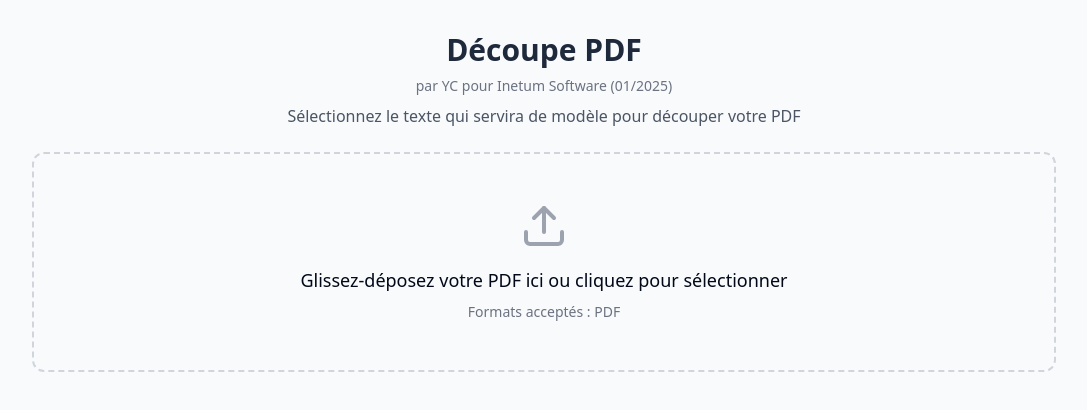
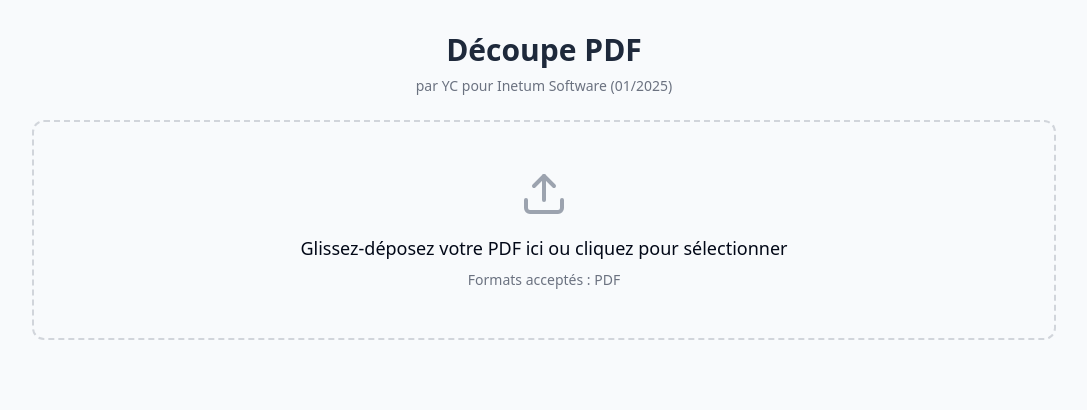
Before and after one commit to YannCariou/pdf-slicer-magic, a React (Vite) app: page / in a window 1280 px wide. Shown: the top 410 px of the page, without its empty margins (96-1183 px from the left). Built offline with nearby package versions, Linux system fonts and the light colour scheme.

Commit message:
Remove instruction text from Index page
Deleted the phrase "Sélectionnez le texte qui servira de modèle pour découper votre PDF" from the Index component to streamline the user interface.
[skip gpt_engineer]

```diff
--- a/src/pages/Index.tsx
+++ b/src/pages/Index.tsx
@@ -24,9 +24,6 @@ const Index = () => {
           <p className="text-sm text-gray-500">
             par YC pour Inetum Software (01/2025)
           </p>
-          <p className="text-gray-600 mt-4">
-            Sélectionnez le texte qui servira de modèle pour découper votre PDF
-          </p>
         </header>
 
         <PDFDropZone onFileSelect={setSelectedFile} />
```
